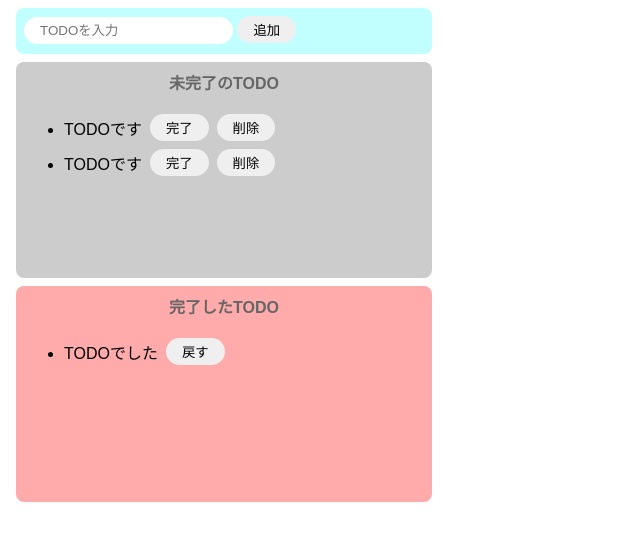
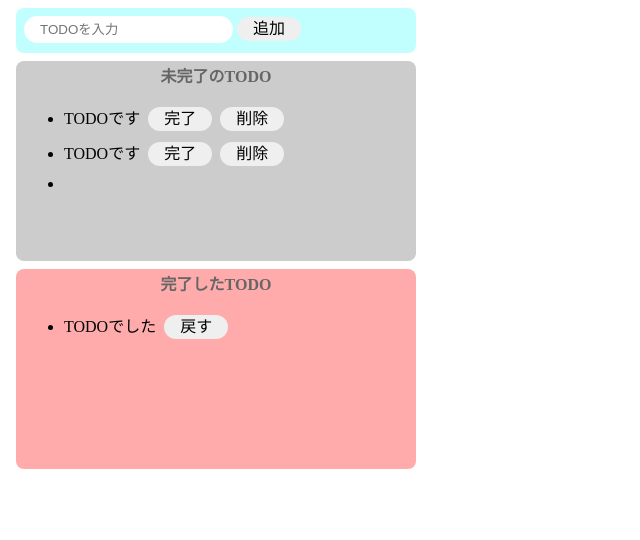
Before and after one commit to pon56/code-sandbox-test, a website built with Parcel: page index.html in a window 1280 px wide. Both pictures are taken after a click on the button "追加". Shown: the whole page, without its empty margins (0-640 px from the left). Built offline with nearby package versions, Linux system fonts and the light colour scheme.

Commit message:
追加機能完成まで

```diff
--- a/index.html
+++ b/index.html
@@ -1,19 +1,21 @@
 <!DOCTYPE html>
 <html>
+
 <head>
   <title>todo-js</title>
   <meta charset="UTF-8" />
+  <link rel="stylesheet" href="./src/reset.css">
   <link rel="stylesheet" href="./src/styles.css" />
 </head>
 
 <body>
   <div class="input-area">
-      <input type="text" placeholder="TODOを入力" />
-      <button>追加</button>
+    <input type="text" placeholder="TODOを入力" id="addText" />
+    <button id="addButton">追加</button>
   </div>
   <div class="incomplete-area">
     <p class="title">未完了のTODO</p>
-      <ul>
+    <ul id="incompleteList">
       <li>
         <div class="list-row">
           <p>TODOです</p>
@@ -41,6 +43,9 @@
       </li>
     </ul>
   </div>
-    <script src="src/index.js"></script>
+
+  <script src="https://ajax.googleapis.com/ajax/libs/jquery/3.6.0/jquery.min.js"></script>
+  <script src="./index.js"></script>
 </body>
+
 </html>
--- /dev/null
+++ b/index.js
@@ -0,0 +1,36 @@
+$(document).ready(function(){
+  //your script here.
+
+
+const onClickAdd = () => {
+  // テキストボックスの値を取得し初期化する
+  const inputText = document.getElementById("addText").value;
+  document.getElementById("addText").value = "";
+
+  // li生成
+  const li = document.createElement("li");
+
+  // div生成
+  const div = document.createElement("div");
+  div.className = "list-row";
+
+  // pタグ生成
+  const p = document.createElement("p");
+  p.innerText = inputText;
+
+  // divタグにpを設定
+  div.appendChild(p);
+  // liタグに上のdivを設定
+  li.appendChild(div);
+
+  console.log(li);
+  // 未完了のリストに上のli を追加
+
+  $('#incompleteList').append(li);
+};
+
+document
+  .getElementById("addButton")
+  .addEventListener("click", () => onClickAdd());
+
+})
--- /dev/null
+++ b/src/reset.css
@@ -0,0 +1,34 @@
+@charset "utf-8";
+
+/*==========================================================================
+# reset - ブラウザの差異や不要なスタイルを無くすためのスタイル
+========================================================================== */
+* {
+  -webkit-box-sizing: border-box;
+  box-sizing: border-box;
+}
+
+html, body, h1, h2, h3, h4, h5, h6, ul, ol, dl, li, dt, dd, p, div, span, img, a, table, tr, th, td, small, button, time, figure {
+  border: 0;
+  font: inherit;
+  font-size: 100%;
+  vertical-align: baseline;
+}
+
+html {
+  line-height: 1;
+}
+
+header, footer, nav, section, article, aside, figure, figcaption {
+  display: block;
+}
+
+img {
+  border: none;
+  vertical-align: bottom;
+}
+
+a {
+  cursor: pointer;
+  text-decoration: none;
+}
--- a/src/styles.css
+++ b/src/styles.css
@@ -45,7 +45,7 @@ button:hover {
   .input-area {
     background: #c1ffff;
     width: 400px;
-  height: 30px;
+    height: 45px;
     padding: 8px;
     margin: 8px;
     border-radius: 8px;
```
Lines whose indentation alone changed are shown as unchanged.
